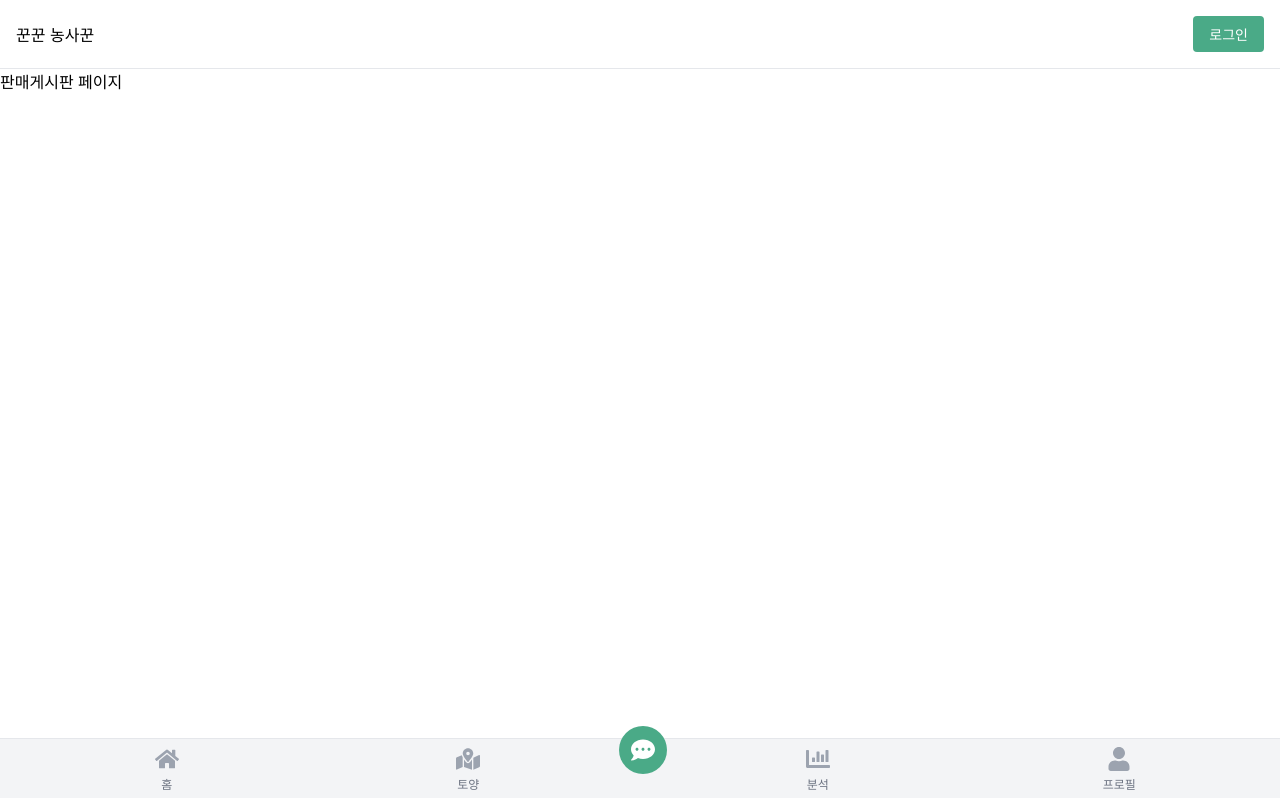
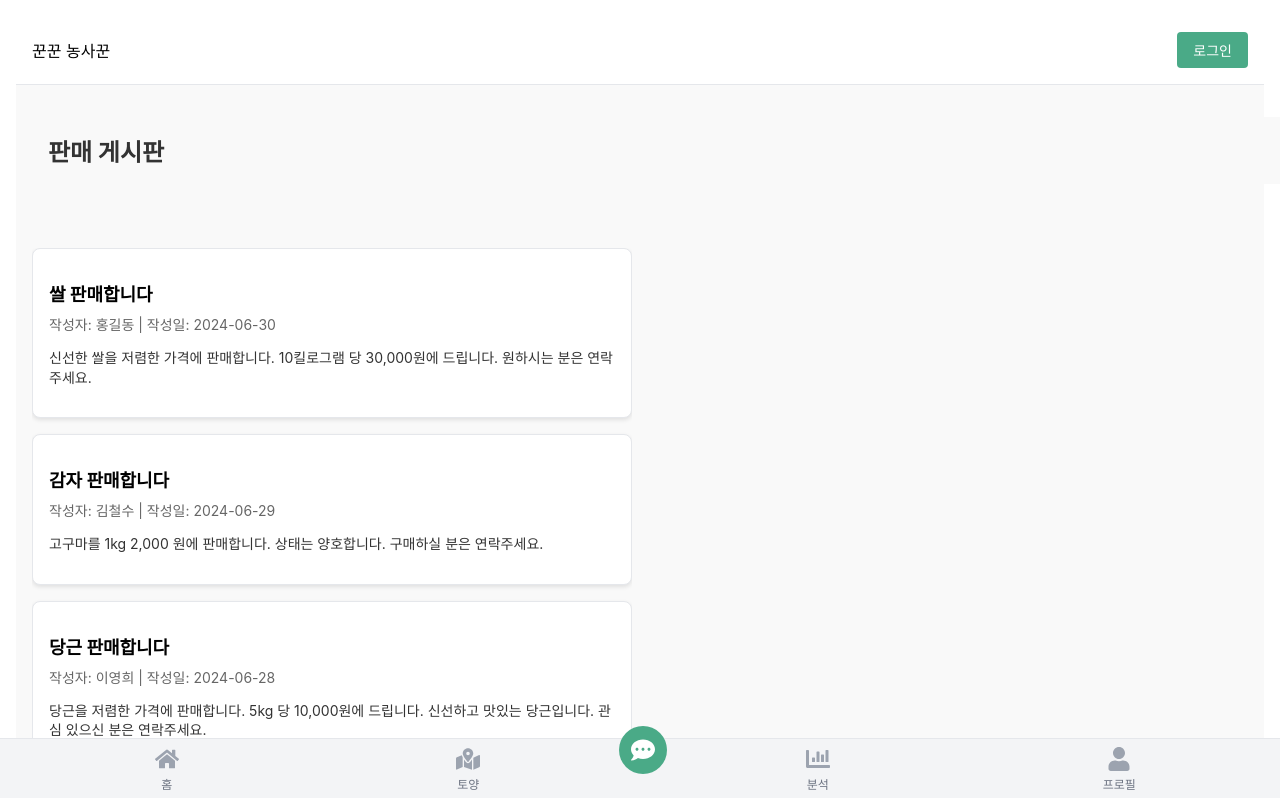
Before and after one commit to kt-bigproject28/bigproject28, a React (Create React App) app: page /sellboard in a window 1280 px wide. Shown: the top 798 px of the page. Built offline with nearby package versions, Linux system fonts and the light colour scheme.

Commit message:
feat: 판매게시판 ui

```diff
--- a/src/components/layouts/MainLayout.jsx
+++ b/src/components/layouts/MainLayout.jsx
@@ -5,7 +5,8 @@ import TopBar from "./TopBar";
 
 // 스타일링된 컴포넌트 정의
 const Main = styled.main`
-  margin-bottom: 0px;
+  margin-bottom: 56px;
+  padding: 16px;
 `;
 
 export const MainLayout = () => {
--- a/src/components/templates/BoardTemplate.jsx
+++ b/src/components/templates/BoardTemplate.jsx
@@ -24,7 +24,7 @@ const BoardLink = styled(Link)`
   background-color: white;
   border: 1px solid #e5e7eb;
   border-radius: 8px;
-  box-shadow: 0 2px 4px rgba(0, 0, 0, 0.1);
+  box-shadow: 0 2px 4px rgba(0, 0, 0, 0.3);
   transition: background-color 0.3s, box-shadow 0.3s;
 
   &:hover {
@@ -48,15 +48,15 @@ const BoardTemplate = () => {
   return (
     <Container>
       <Title>게시판 목록</Title>
-      <BoardLink to="/sell">
+      <BoardLink to="/sellboard">
         <FaStore size={24} />
         판매 게시판
       </BoardLink>
-      <BoardLink to="/buy">
+      <BoardLink to="/buyboard">
         <FaShoppingCart size={24} />
         구매 게시판
       </BoardLink>
-      <BoardLink to="/exchange">
+      <BoardLink>
         <FaHandsHelping size={24} />
         품앗이 게시판
       </BoardLink>
--- /dev/null
+++ b/src/components/templates/SellBoardTemplate.jsx
@@ -0,0 +1,174 @@
+import React from "react";
+import styled from "styled-components";
+
+const Container = styled.div`
+  display: grid;
+  gap: 1rem;
+  align-items: center;
+  padding-left: 16px;
+  padding-top: 16px;
+  padding-right: 16px;
+  padding-bottom: 40px;
+  background-color: #f9f9f9;
+`;
+
+const Title = styled.h1`
+  font-size: 24px;
+  margin-bottom: 32px;
+  color: #333;
+  position: sticky;
+  top: 0;
+  background-color: #f9f9f9;
+  padding: 16px;
+  width: 100%;
+  z-index: 1000;
+`;
+
+const PostList = styled.ul`
+  list-style-type: none;
+  padding: 0;
+  width: 100%;
+  max-width: 600px;
+  overflow-y: auto;
+    100vh - 120px
+  ); /* 화면 높이에서 제목과 하단 여백을 뺀 값으로 설정 */
+`;
+
+const PostItem = styled.li`
+  background-color: white;
+  border: 1px solid #e5e7eb;
+  border-radius: 8px;
+  box-shadow: 0 2px 4px rgba(0, 0, 0, 0.1);
+  margin-bottom: 16px;
+  padding: 16px;
+  transition: box-shadow 0.3s;
+
+  &:hover {
+    box-shadow: 0 4px 8px rgba(0, 0, 0, 0.1);
+  }
+`;
+
+const PostTitle = styled.h2`
+  font-size: 18px;
+  margin-bottom: 8px;
+`;
+
+const PostMeta = styled.div`
+  font-size: 14px;
+  color: #666;
+`;
+
+const PostContent = styled.p`
+  color: #333;
+  font-size: 14px;
+  line-height: 1.4;
+  overflow: hidden;
+  text-overflow: ellipsis;
+  display: -webkit-box;
+  -webkit-line-clamp: 2; /* 글 내용을 최대 2줄로 제한 */
+  -webkit-box-orient: vertical;
+`;
+
+const SellBoardTemplate = () => {
+  const posts = [
+    {
+      id: 1,
+      title: "쌀 판매합니다",
+      author: "홍길동",
+      date: "2024-06-30",
+      content:
+        "신선한 쌀을 저렴한 가격에 판매합니다. 10킬로그램 당 30,000원에 드립니다. 원하시는 분은 연락주세요.",
+    },
+    {
+      id: 2,
+      title: "감자 판매합니다",
+      author: "김철수",
+      date: "2024-06-29",
+      content:
+        "고구마를 1kg 2,000 원에 판매합니다. 상태는 양호합니다. 구매하실 분은 연락주세요.",
+    },
+    {
+      id: 3,
+      title: "당근 판매합니다",
+      author: "이영희",
+      date: "2024-06-28",
+      content:
+        "당근을 저렴한 가격에 판매합니다. 5kg 당 10,000원에 드립니다. 신선하고 맛있는 당근입니다. 관심 있으신 분은 연락주세요.",
+    },
+    {
+      id: 4,
+      title: "고구마 판매합니다",
+      author: "박민수",
+      date: "2024-06-27",
+      content:
+        "고구마를 10킬로그램 당 20,000원에 판매합니다. 농약을 전혀 사용하지 않은 청정 고구마입니다. 구매하실 분은 빠르게 연락주세요.",
+    },
+    {
+      id: 5,
+      title: "양파 판매합니다",
+      author: "최영희",
+      date: "2024-06-26",
+      content:
+        "양파를 저렴하게 판매합니다. 5kg 당 7,000원에 드립니다. 맛 좋고 신선한 양파입니다. 구매하실 분은 언제든지 연락주세요.",
+    },
+    {
+      id: 6,
+      title: "수박 판매합니다",
+      author: "김민수",
+      date: "2024-06-25",
+      content:
+        "시원한 수박을 1통에 15,000원에 판매합니다. 달고 신선한 수박입니다. 더운 여름철 시원한 수박을 맛보세요.",
+    },
+    {
+      id: 7,
+      title: "토마토 판매합니다",
+      author: "이철수",
+      date: "2024-06-24",
+      content:
+        "토마토를 2kg 5,000원에 판매합니다. 신선하고 맛있는 토마토입니다. 언제든지 구매하실 수 있습니다.",
+    },
+    {
+      id: 8,
+      title: "딸기 판매합니다",
+      author: "박영희",
+      date: "2024-06-23",
+      content:
+        "딸기를 500g 4,000원에 판매합니다. 달고 맛있는 딸기입니다. 구매하실 분은 빠르게 연락주세요.",
+    },
+    {
+      id: 9,
+      title: "배추 판매합니다",
+      author: "최철수",
+      date: "2024-06-22",
+      content:
+        "배추를 1포기 3,000원에 판매합니다. 신선하고 건강한 배추입니다. 구매하실 분은 언제든지 연락주세요.",
+    },
+    {
+      id: 10,
+      title: "오이 판매합니다",
+      author: "김영희",
+      date: "2024-06-21",
+      content:
+        "오이를 저렴하게 판매합니다. 10개에 3,000원에 드립니다. 맛 좋고 신선한 오이입니다. 구매하실 분은 빠르게 연락주세요.",
+    },
+  ];
+
+  return (
+    <Container>
+      <Title>판매 게시판</Title>
+      <PostList>
+        {posts.map((post) => (
+          <PostItem key={post.id}>
+            <PostTitle>{post.title}</PostTitle>
+            <PostMeta>
+              작성자: {post.author} | 작성일: {post.date}
+            </PostMeta>
+            <PostContent>{post.content}</PostContent>
+          </PostItem>
+        ))}
+      </PostList>
+    </Container>
+  );
+};
+
+export default SellBoardTemplate;
--- a/src/pages/SellBoardPage.jsx
+++ b/src/pages/SellBoardPage.jsx
@@ -1,5 +1,7 @@
+import SellBoardTemplate from "../components/templates/SellBoardTemplate";
+
 const SellBoardPage = () => {
-  return <div> 판매게시판 페이지</div>;
+  return <SellBoardTemplate />;
 };
 
 export default SellBoardPage;
```
